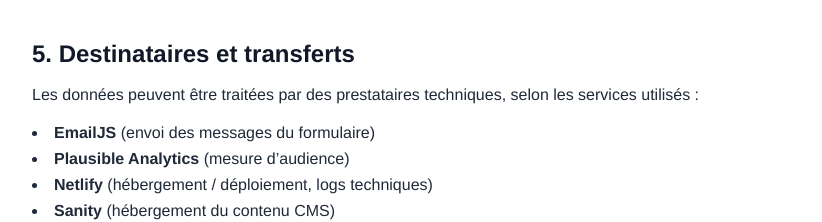
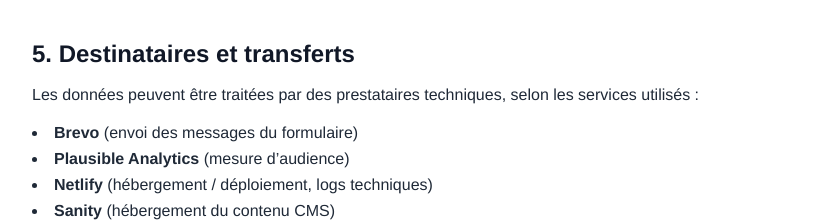
Before and after one commit to AzaDork/GalerieMNC, a React (Vite) app: page /politique-de-confidentialite in a window 1280 px wide. Shown: the part 1460-1682 px from the top of the page, without its empty margins (224-1046 px from the left). Built offline with nearby package versions, Linux system fonts and the light colour scheme.

Commit message:
message brevo

```diff
--- a/src/pages/PrivacyPolicyPage.tsx
+++ b/src/pages/PrivacyPolicyPage.tsx
@@ -110,7 +110,7 @@
             Les données peuvent être traitées par des prestataires techniques, selon les services utilisés :
           </p>
           <ul className="list-disc list-inside text-gray-800 leading-relaxed">
-            <li><strong>EmailJS</strong> (envoi des messages du formulaire)</li>
+            <li><strong>Brevo</strong> (envoi des messages du formulaire)</li>
             <li><strong>Plausible Analytics</strong> (mesure d’audience)</li>
             <li><strong>Netlify</strong> (hébergement / déploiement, logs techniques)</li>
             <li><strong>Sanity</strong> (hébergement du contenu CMS)</li>
```
